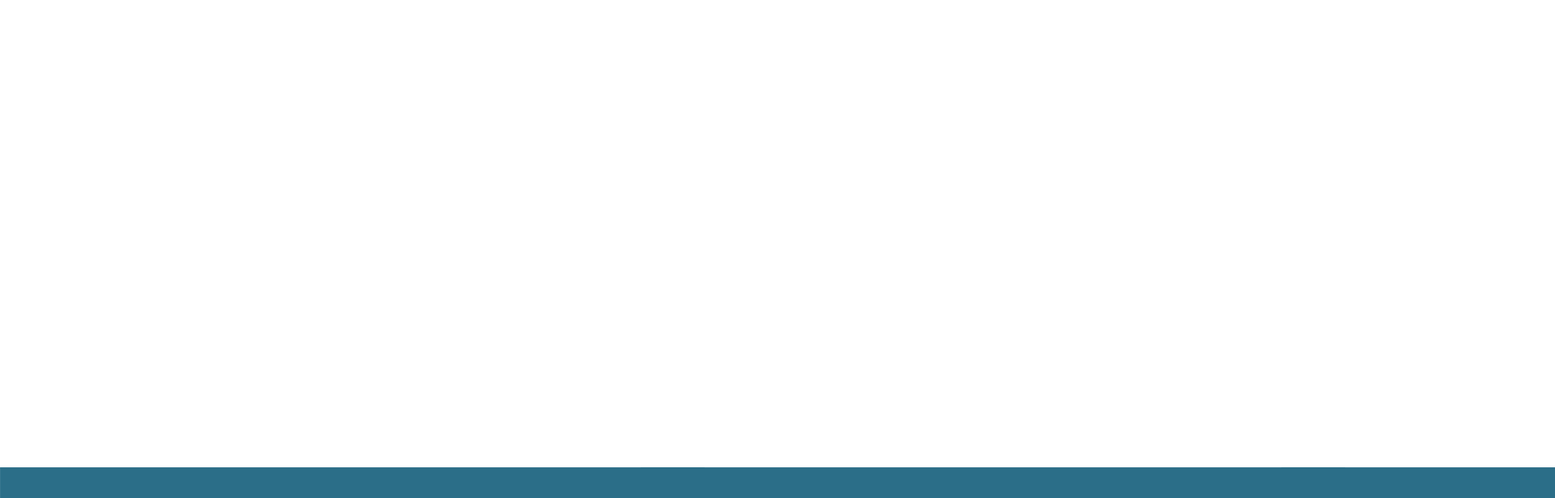
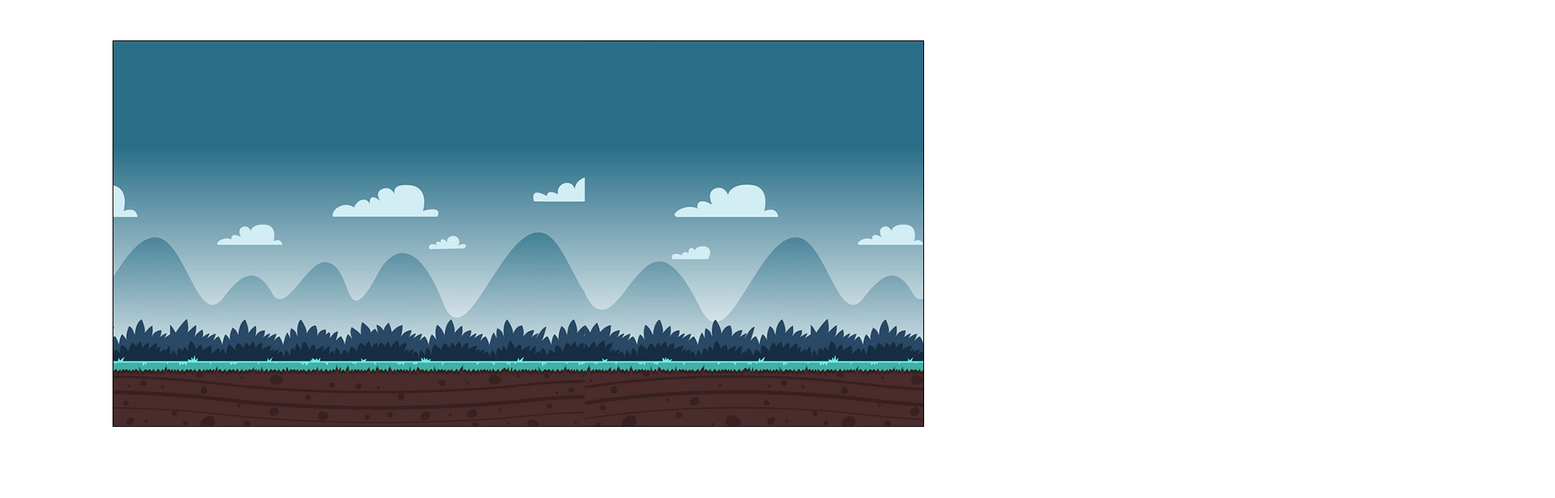
Before and after one commit to Rimu907/Rimu907.github.io, a plain HTML site: page index.html in a window 1280 px wide. Shown: the top 616 px of the page at 81% size, 1920 px wide, since content can reach past the window. Drawn offline with Linux system fonts and the light colour scheme.

Commit message:
Update index.html

```diff
--- a/index.html
+++ b/index.html
@@ -14,49 +14,47 @@
 			.box{
 				width: 1000px;
 				height: 476px ;
-				border: 1px solid white;
+				border: 1px solid black;
 				margin: 50px auto;
 				overflow: hidden;
 			}
 			ul{
 				height: 476px;
-				width: 20000px;
+				width: 50000px;
 				position: relative;
 			}
 			ul li{
 				float: left;
+
 			}
 		</style>
 	</head>
 	<body>
-		<div class="box" id="box"></div>
+		<div class="box" id="box">
 			<ul id="list">
 				<li><img src="./materials/road.png" alt=""></li>
 				<li><img src="./materials/road.png" alt=""></li>
 				<li><img src="./materials/road.png" alt=""></li>
 			</ul>
+		</div>
 			<script>
 				var box = document.getElementById('box');
 				var list = document.getElementById('list');
 				var left = 0;
-				list.innerHTML += list.innerHTML;
+				//list.innerHTML += list.innerHTML;
 				var time;
 				function move(){
 					time = setInterval(function(){
 						left -= 4;
-						if(left <= -12000){
+						if(left <= -4000){
 							left = 0;
 						}
 						list.style.left = left + 'px';
 					},20);
 				}
 
-				box.onmouseenter = function(){
-					clearInterval(time);
-				}
-				box.onmouseleave = function(){
-					move();
-				}
+				move();
+
 
 			</script>
 	</body>
```
